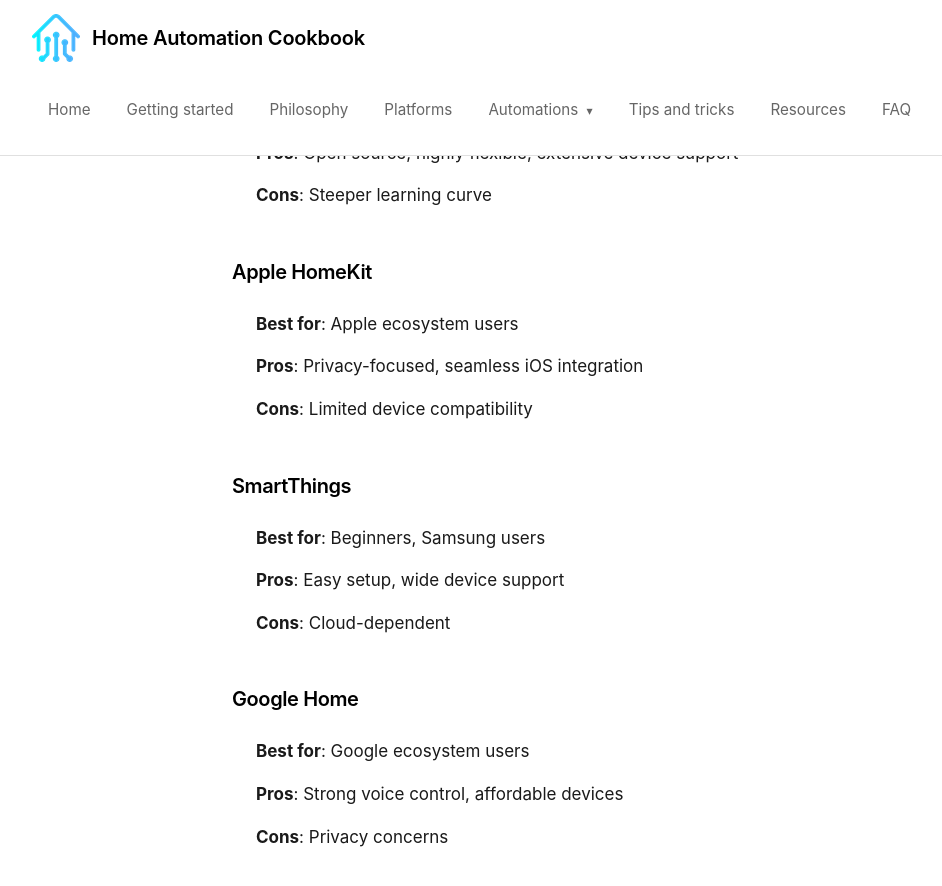
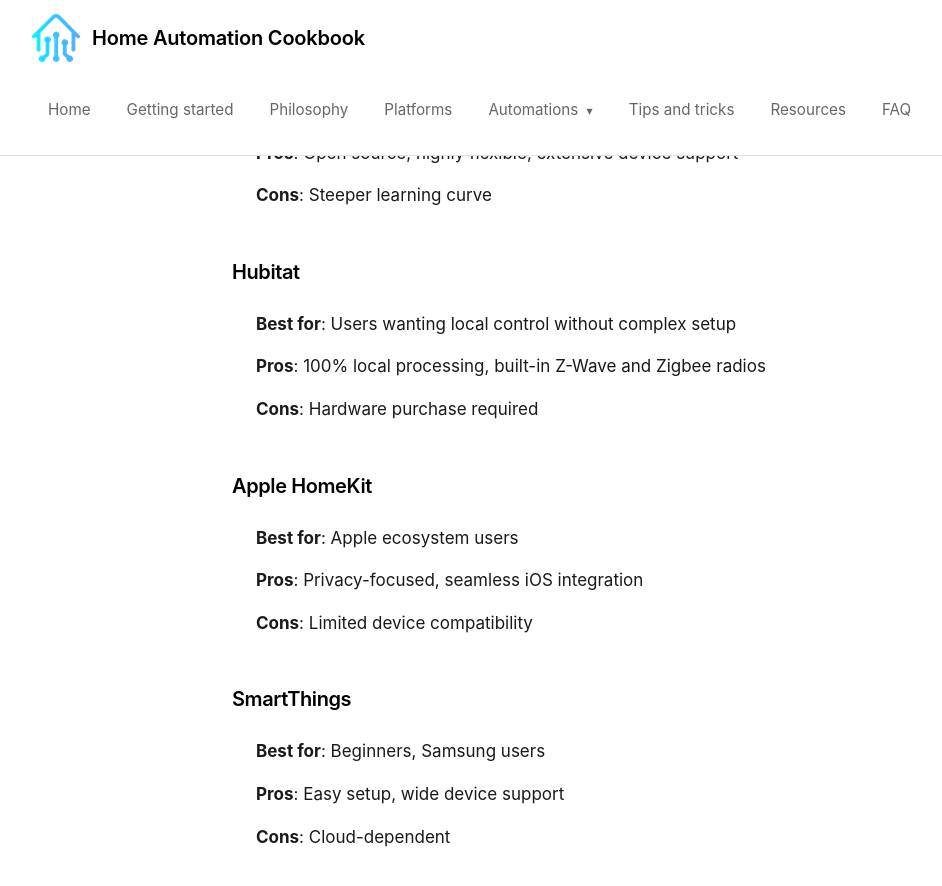
Before and after one commit to madskristensen/HomeAutomationCookbook, a Jekyll site: the page built from docs/getting-started/index.md, in a window 1280 px wide and 900 px high, scrolled down 1261 px. Shown: the top 886 px of the window, without its empty margins (40-982 px from the left). Built offline with Jekyll 4.4.1, drawn with Linux system fonts in a browser that asks for light colours.

Commit message:
Remove cost from platforms table and add Hubitat to getting started page
Co-authored-by: madskristensen <1258877+madskristensen@users.noreply.github.com>

```diff
--- a/docs/getting-started/index.md
+++ b/docs/getting-started/index.md
@@ -36,6 +36,11 @@ Before purchasing devices, consider:
 - **Best for**: Advanced users, customization
 - **Pros**: Open source, highly flexible, extensive device support
 - **Cons**: Steeper learning curve
+
+#### Hubitat
+- **Best for**: Users wanting local control without complex setup
+- **Pros**: 100% local processing, built-in Z-Wave and Zigbee radios
+- **Cons**: Hardware purchase required
 
 #### Apple HomeKit
 - **Best for**: Apple ecosystem users
```
Also changed, not shown: docs/platforms/index.md (+0 -1 lines).
